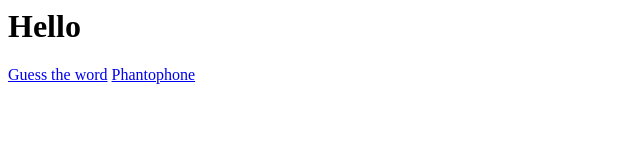
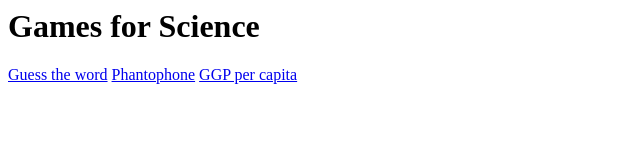
Before and after one commit to celestine-preetham/celestine-preetham.github.io, a plain HTML site: page index.html in a window 1280 px wide. Shown: the whole page, without its empty margins (0-640 px from the left). Drawn offline with Linux system fonts and the light colour scheme.

Commit message:
Update index.html

```diff
--- a/index.html
+++ b/index.html
@@ -1,3 +1,4 @@
-<h1>Hello</h1>
+<h1>Games for Science</h1>
 <a href="guess_the_word/index.html">Guess the word</a>
 <a href="phantophone/index.html">Phantophone</a>
+<a href="GGP per capita/index.html">GGP per capita</a>
```
